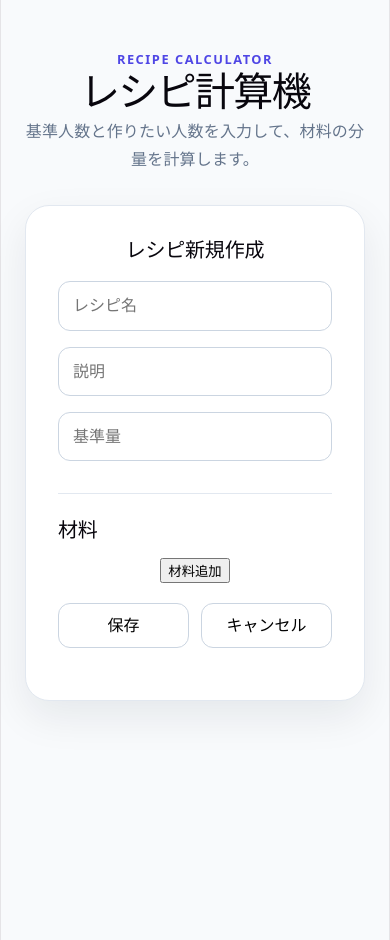
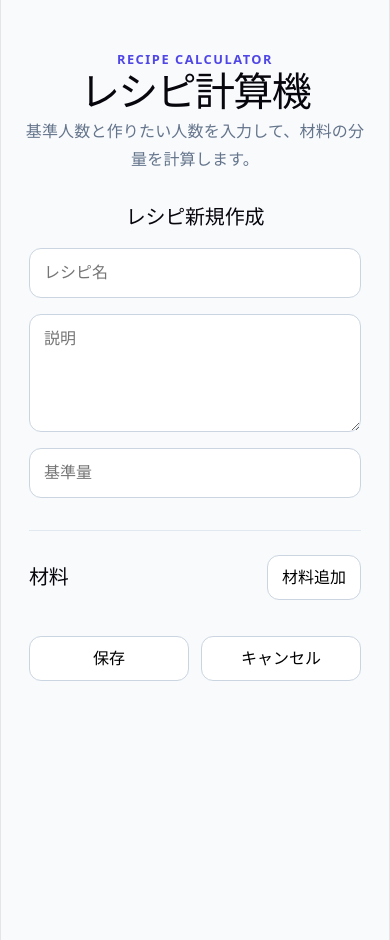
Before and after one commit to officeutq/recipe-calculator, a React (Vite) app: page / in a window 390 px wide. Both pictures are taken after a click on the button "レシピ新規作成". Built offline with nearby package versions, Linux system fonts and the light colour scheme.

Commit message:
Adjust RecipeForm mobile layout and description textarea

```diff
--- a/src/App.css
+++ b/src/App.css
@@ -59,7 +59,8 @@
 }
 
 .field input,
-.field select {
+.field select,
+.field textarea {
   width: 100%;
   box-sizing: border-box;
   padding: 12px 14px;
@@ -69,9 +70,15 @@
 }
 
 .field input:focus,
-.field select:focus {
+.field select:focus,
+.field textarea:focus {
   border-color: #4f46e5;
   outline: 3px solid rgba(79, 70, 229, 0.16);
+}
+
+.field textarea {
+  resize: vertical;
+  min-height: 112px;
 }
 
 .ingredients-section {
@@ -92,9 +99,29 @@
   margin: 0;
 }
 
+.ingredient-add-button {
+  padding: 10px 14px;
+  border: 1px solid #cbd5e1;
+  border-radius: 12px;
+  background: #ffffff;
+  font: inherit;
+  font-weight: 700;
+  cursor: pointer;
+}
+
 
 
 .recipe-card--calculator {
+  max-width: none;
+  margin: 0;
+  padding: 0 4px;
+  background: transparent;
+  border: none;
+  border-radius: 0;
+  box-shadow: none;
+}
+
+.recipe-card--form {
   max-width: none;
   margin: 0;
   padding: 0 4px;
--- a/src/components/RecipeForm.tsx
+++ b/src/components/RecipeForm.tsx
@@ -90,7 +90,7 @@ function RecipeForm({ title, initialRecipe, onSave, onCancel, onDelete }: Recipe
   }
 
   return (
-    <section className="recipe-card" aria-labelledby="recipe-form-screen-title">
+    <section className="recipe-card recipe-card--form" aria-labelledby="recipe-form-screen-title">
       <h2 id="recipe-form-screen-title">{title}</h2>
 
       <div className="form-grid">
@@ -99,7 +99,12 @@ function RecipeForm({ title, initialRecipe, onSave, onCancel, onDelete }: Recipe
         </label>
 
         <label className="field">
-          <input type="text" placeholder="説明" value={description} onChange={(event) => setDescription(event.target.value)} />
+          <textarea
+            placeholder="説明"
+            value={description}
+            onChange={(event) => setDescription(event.target.value)}
+            rows={4}
+          />
         </label>
 
         <label className="field">
@@ -110,11 +115,10 @@ function RecipeForm({ title, initialRecipe, onSave, onCancel, onDelete }: Recipe
       <div className="ingredients-section">
         <div className="section-header">
           <h2>材料</h2>
+          <button type="button" className="ingredient-add-button" onClick={handleOpenAddIngredientModal}>
+            材料追加
+          </button>
         </div>
-
-        <button type="button" onClick={handleOpenAddIngredientModal}>
-          材料追加
-        </button>
 
         <ul className="ingredient-list ingredient-edit-list">
           {ingredients.map((ingredient) => (
```
Also changed, not shown: 1 other file (tests, documents, lock files or other folders).
